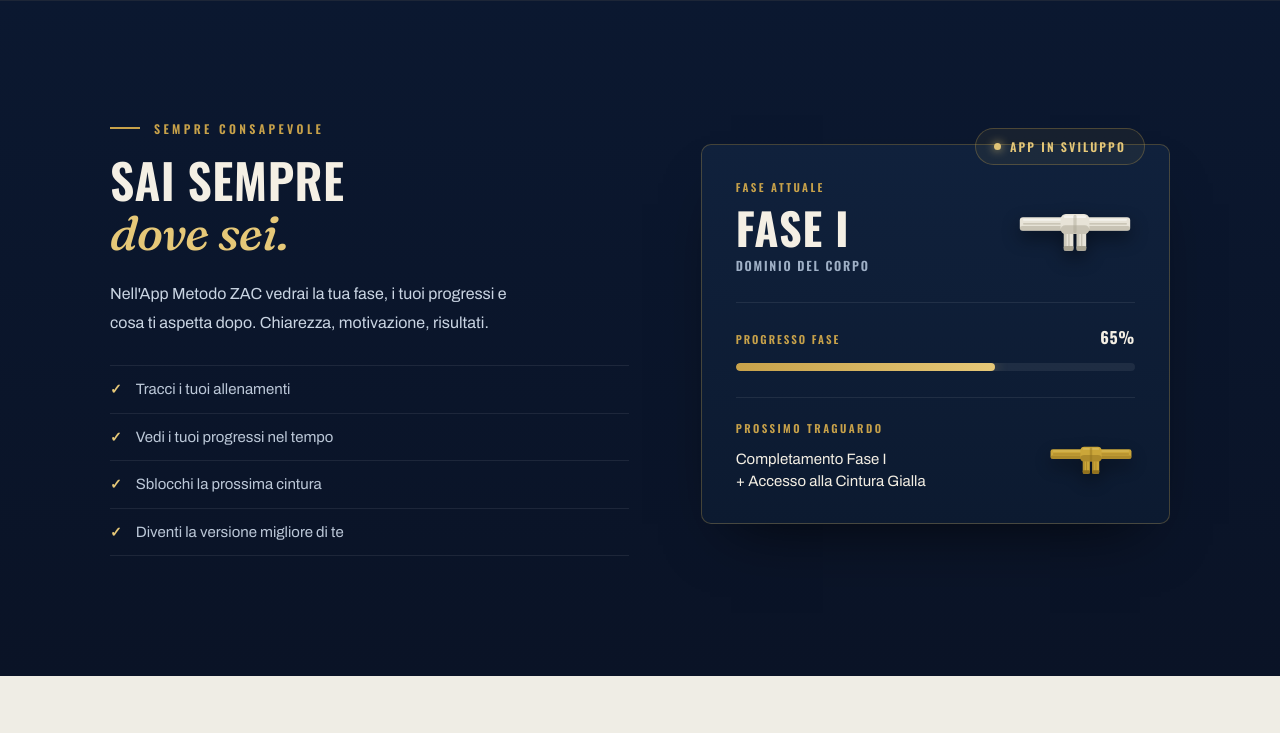
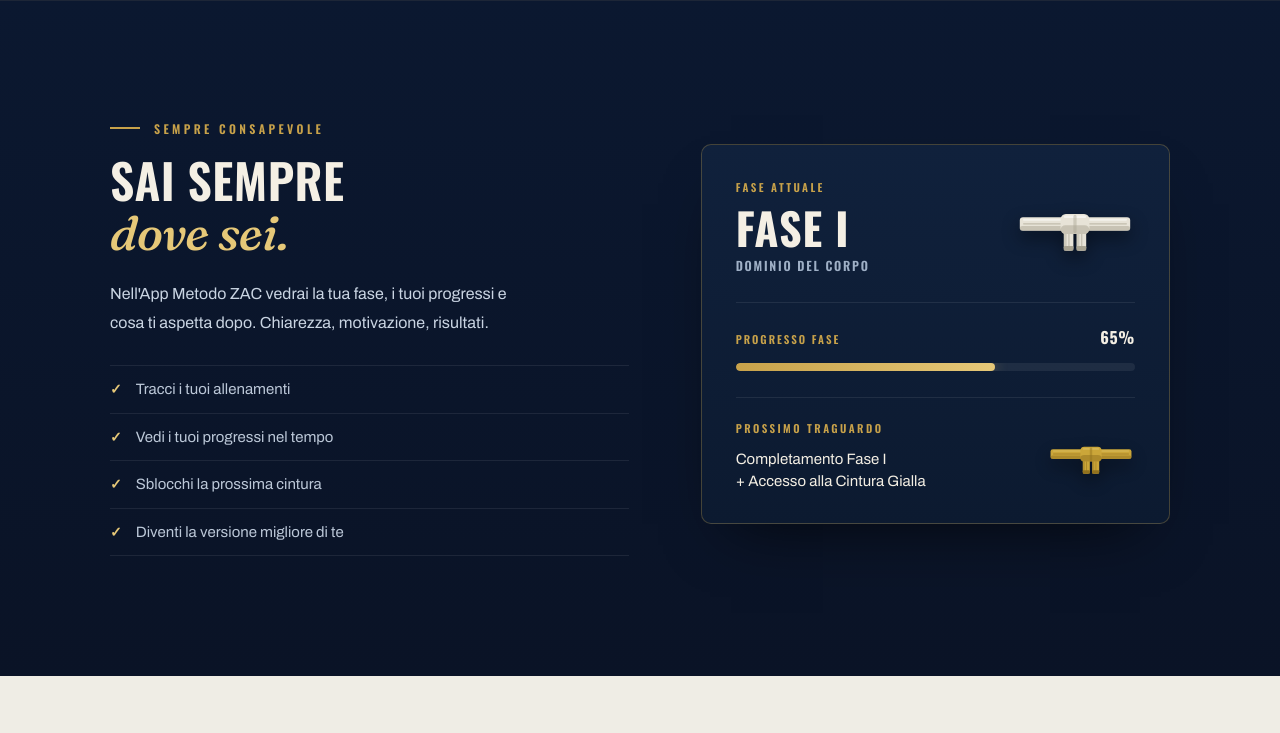
Before and after one commit to Kappaemme-git/metodo-zac, a website: page index.html in a window 1280 px wide. Shown: the part 2560-3293 px from the top of the page. Drawn offline with nearby package versions, Linux system fonts and the light colour scheme.

Commit message:
remove generic status badges

```diff
--- a/index.html
+++ b/index.html
@@ -292,7 +292,6 @@
         </div>
 
         <div class="ds-card reveal d2">
-          <span class="prog-badge ds-badge">App in sviluppo</span>
           <div class="ds-row">
             <div>
               <div class="ds-label">Fase attuale</div>
@@ -367,7 +366,6 @@
   <section id="programma">
     <div class="wrap">
       <div class="prog-card reveal">
-        <span class="prog-badge">Disponibile ora</span>
         <h2>Scopri il tuo livello.<br>Sblocca il <span class="gold">programma.</span></h2>
         <p>Rispondi al questionario del Metodo ZAC, ricevi il tuo profilo personale e scarica gratuitamente il programma completo.</p>
         <a class="btn btn-primary program-live-cta" href="questionario.html">Inizia il questionario <span class="arr">→</span></a>
--- a/style.css
+++ b/style.css
@@ -598,7 +598,6 @@
     /* card fase attuale */
     .ds-card{position:relative;background:linear-gradient(180deg,#10213C,#0C1A30);border:1px solid var(--line);border-radius:10px;padding:34px 34px 30px;
       box-shadow:0 30px 60px -30px rgba(0,0,0,.7);}
-    .ds-badge{position:absolute;top:-17px;right:24px;font-size:10.5px;padding:7px 14px;margin:0;background:#0E1D36;}
     .ds-row{display:flex;align-items:center;justify-content:space-between;gap:20px;}
     .ds-label{font-family:'Oswald',sans-serif;font-weight:600;letter-spacing:.22em;font-size:11px;color:var(--gold);text-transform:uppercase;}
     .ds-fase{font-family:'Oswald',sans-serif;font-weight:700;font-size:44px;letter-spacing:.02em;color:var(--ivory);text-transform:uppercase;line-height:1.1;margin-top:8px;}
@@ -711,11 +710,6 @@
     #programma{padding:120px 0;background:linear-gradient(180deg,#0B1830,var(--ink));position:relative;overflow:hidden;}
     #programma::before{content:"";position:absolute;inset:0;background:radial-gradient(60% 90% at 50% 0%,rgba(200,162,74,.10),transparent 60%);}
     .prog-card{position:relative;max-width:760px;margin:0 auto;text-align:center;background:linear-gradient(180deg,#10213C,#0C1A30);border:1px solid var(--line);border-radius:10px;padding:56px 48px;}
-    .prog-badge{display:inline-flex;align-items:center;gap:9px;font-family:'Oswald',sans-serif;font-weight:600;letter-spacing:.18em;text-transform:uppercase;font-size:12px;color:var(--gold-bright);
-      border:1px solid var(--line);border-radius:999px;padding:8px 18px;background:rgba(200,162,74,.07);margin-bottom:22px;}
-    .prog-badge::before{content:"";width:7px;height:7px;border-radius:50%;background:var(--gold-bright);box-shadow:0 0 10px var(--gold-bright);animation:pulse 2.4s var(--ease) infinite;}
-    @keyframes pulse{0%,100%{opacity:1;}50%{opacity:.35;}}
-    @media(prefers-reduced-motion:reduce){.prog-badge::before{animation:none;}}
     .prog-card h2{font-size:clamp(30px,4.6vw,52px);margin:16px 0 14px;}
     .prog-card h2 .gold{color:var(--gold-bright);}
     .prog-card p{color:var(--text);font-size:16px;max-width:520px;margin:0 auto 30px;line-height:1.7;}
```
